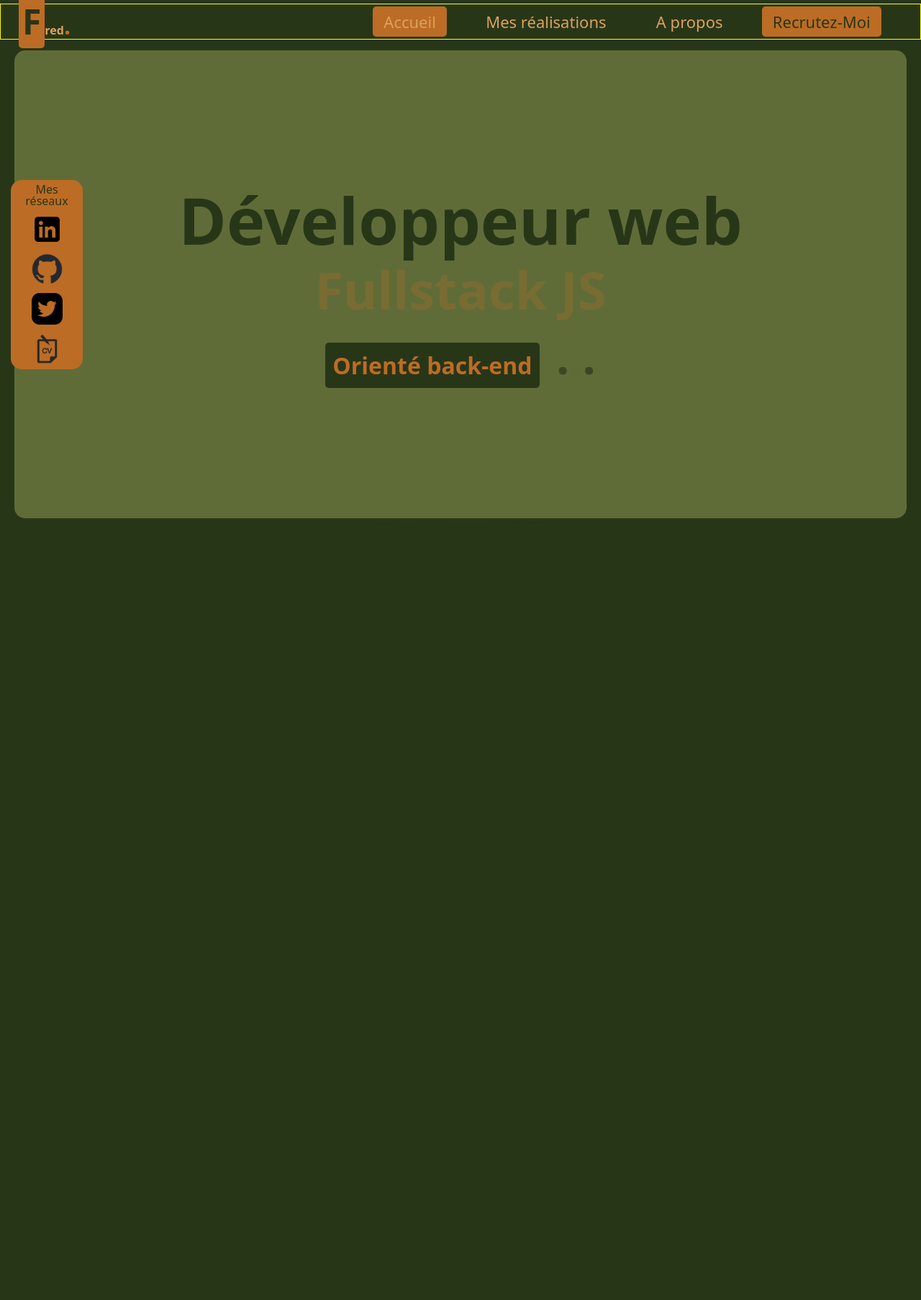
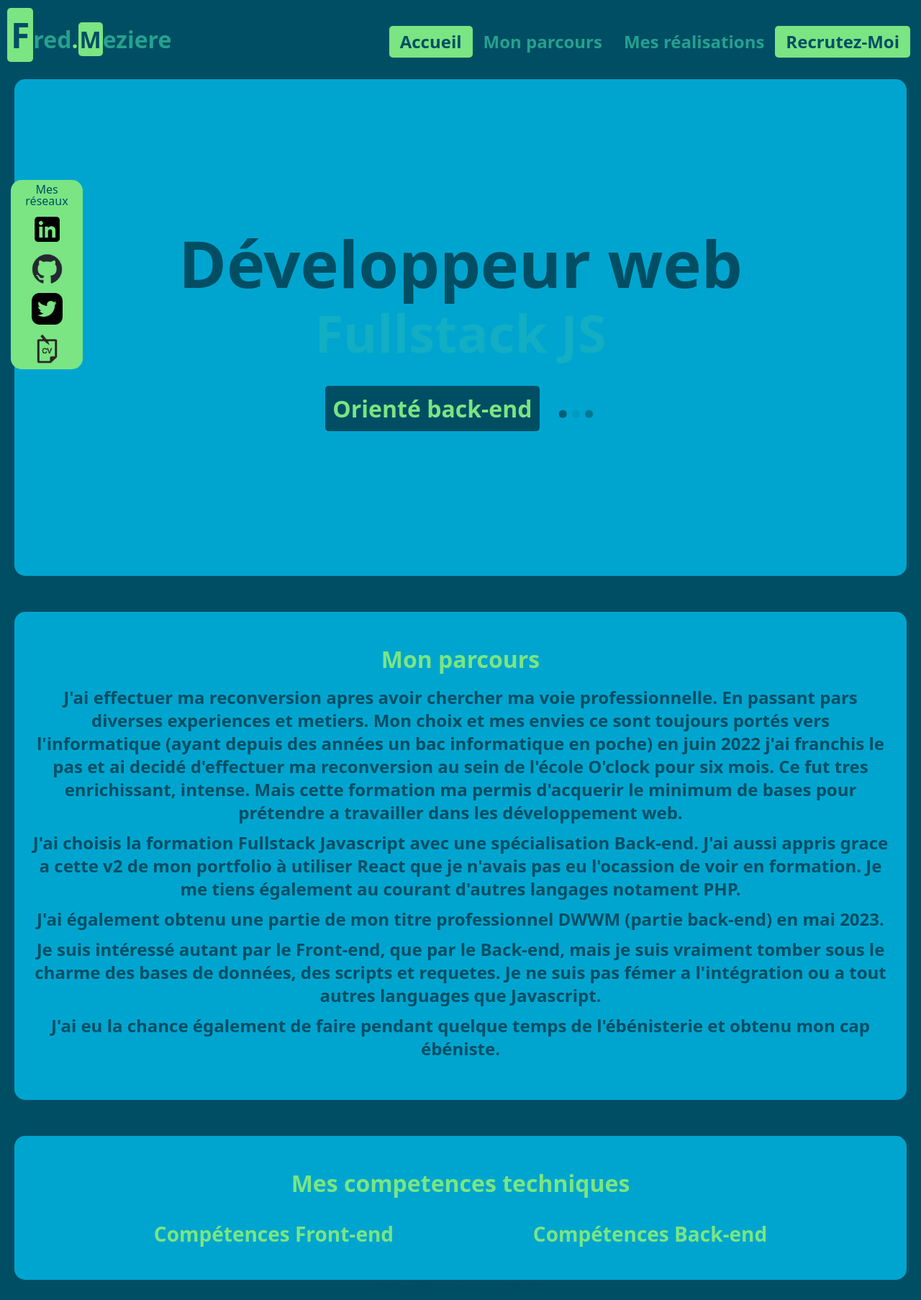
Before and after one commit to FredMeziere/ReactPortfolio, a React app: page / in a window 1280 px wide. Shown: the whole page at 72% size. Before the commit the page ends 800 px from the top, so only its background shows below. Built offline with nearby package versions, Linux system fonts and the light colour scheme.

Commit message:
Feat: Ajout des composants skills, ajout de css modifications diverses du css ajouts de divers css dans les vars

```diff
--- a/src/components/App/scrollbar.scss
+++ b/src/components/App/scrollbar.scss
@@ -5,11 +5,11 @@ body::-webkit-scrollbar {
   }
 
 body::-webkit-scrollbar-track {
-    background: rgb(30, 29, 49);
+  background-color: vars.$color1;
   }
 
 body::-webkit-scrollbar-thumb {
-    background-color: rgb(30, 29, 49);
+    background-color: vars.$color2;
     border-radius: 20px;
     border: 3px solid vars.$color5;
   }
--- a/src/components/Footer/styles.scss
+++ b/src/components/Footer/styles.scss
@@ -8,8 +8,4 @@
     color: vars.$color2;
     font-size: 24px;
 }
-
-&-socials {
-    border: 1px solid vars.$color2;
 }
-}
--- a/src/components/Header/index.js
+++ b/src/components/Header/index.js
@@ -6,14 +6,14 @@ function Header() {
       <div className="header-div">
         <a className="header-h1color" href="/main">
           <h1 className="header-h1">
-            <span className="header-h1span">F</span>red<span className="header-h1point">.</span>
+            <span className="header-h1span">F</span>red<span className="header-h1point">.</span><span className="header-h1spanm">M</span>eziere
           </h1>
         </a>
       </div>
       <div className="navbar">
         <p className="navbar-plink1"><a className="navbar-a1" href="/main">Accueil</a></p>
-        <p className="navbar-plink2-3"><a className="navbar-a2" href="/realisations">Mes réalisations</a></p>
-        <p className="navbar-plink2-3"><a className="navbar-a3" href="/apropos">A propos</a></p>
+        <p className="navbar-plink2-3"><a className="navbar-a2" href="/apropos">Mon parcours</a></p>
+        <p className="navbar-plink2-3"><a className="navbar-a3" href="/realisations">Mes réalisations</a></p>
         <p className="navbar-plink4"><a className="navbar-a4" href="/Recrutez-moi">Recrutez-Moi</a></p>
       </div>
     </div>
--- a/src/components/Header/styles.scss
+++ b/src/components/Header/styles.scss
@@ -2,23 +2,19 @@
 
 .header {
     width: 100%;
-    margin-top: 5px;
     display: flex;
     align-items: center;
     justify-content: space-between;
-    border: 1px solid yellow;
+    align-items: baseline;
+    margin-bottom: 30px;
 
-&-div {
+    &-div {
+        margin-top: 25px;
+    }
 
-}
-
-&-divh1 {
-    color: vars.$color5;
-
-}
 &-h1 {
-    margin-left: 15px;
     font-weight: bolder;
+    font-size: 32px;
 }
 
 &-h1color {
@@ -32,23 +28,34 @@
     padding: 5px;
     border-radius: 5px;
     margin-left: 10px;
+    margin-top: 10px;
 }
 
 &-h1point {
-
     color: vars.$color5;
     font-size: 32px;
     border-radius: 5px;
 }
+
+&-h1spanm {
+    background: vars.$color5;
+    color: vars.$color2;
+    font-size: 32px;
+    padding: 2px;
+    border-radius: 5px;
+}
 }
 
-/* -------------------------------- Partie Navbar ---------------------------
+/*
+-----------------------------------------------------------------------------
 
------------------------------------------------------------------------------ */
+                                Partie Navbar
+
+-----------------------------------------------------------------------------
+ */
 
 .navbar {
-    color: vars.$color4;
-    width: 100vh;
+    width: auto;
     display: flex;
     flex-direction: row;
     flex-wrap: wrap;
@@ -59,7 +66,7 @@
     padding-right: 15px;
     padding-top: 10px;
     padding-bottom: 10px;
-    font-size: 22px;
+    font-size: 24px;
     background-color: vars.$color5;
     color: vars.$color2;
     border-radius: 5px;
@@ -78,7 +85,7 @@
     padding-right: 15px;
     padding-top: 10px;
     padding-bottom: 10px;
-    font-size: 22px;
+    font-size: 24px;
 }
 
 &-plink4 {
@@ -87,29 +94,33 @@
     padding-right: 15px;
     padding-top: 10px;
     padding-bottom: 10px;
-    font-size: 22px;
+    font-size: 24px;
     background-color: vars.$color5;
     border-radius: 5px;
 }
 
 &-a1 {
-    color: vars.$color4;
+    color: vars.$color2;
     text-decoration: none;
+    font-weight: 700;
 }
 
 &-a2 {
     color: vars.$color4;
     text-decoration: none;
+    font-weight: 700;
 }
 
 &-a3 {
     color: vars.$color4;
     text-decoration: none;
+    font-weight: 700;
 }
 
 &-a4 {
     border-radius: 5px;
     color: vars.$color2;
+    font-weight: 700;
 }
 
 }
--- /dev/null
+++ b/src/components/Main/Contact/styles.scss
@@ -0,0 +1,95 @@
+.contactez-nous {
+    text-align: center;
+    width: 700px;
+    border: 2px solid white;
+    border-radius: 10px;
+    padding: 0 50px 0 50px;
+    margin: auto;
+    margin-top: 40px;
+  }
+  .linkedin__link {
+    text-decoration: none;
+    color: $primary-color;
+  }
+
+   h1 {
+    color: white;
+   }
+
+  .contactez-nous  h1 {
+    font-weight: 500;
+  }
+
+  .contactez-nous  p {
+    font-weight: 300;
+  }
+
+  form div {
+    width: 100%;
+    display: flex;
+    flex-direction: column;
+    min-height: 83px;
+    margin-top: 25px;
+  }
+
+  form div  label {
+    margin-bottom: 7px;
+    font-weight: 600;
+  }
+
+  form div  input, form div  select, form div  textarea {
+    background: linear-gradient(15deg, rgba(76,150,107,1) 0%, rgba(79,175,127,1) 100%);
+    border: none;
+    border-radius: 10px;
+    font-size: 16px;
+    font-weight: 500;
+    box-shadow: 0px 2px 2px 0px rgba(255, 255, 255, 0.25);
+    font-family: $font-family;
+  }
+
+  form div  input, form div  select {
+    height: 50px;
+    padding-left: 10px;
+  }
+
+  form div  textarea {
+    height: 150px;
+    padding: 15px 0px 0px 10px;
+  }
+
+  form div  input::placeholder, form div  textarea::placeholder {
+    color: rgb(0, 0, 0);
+  }
+
+  form div  select:invalid {
+    color: white;
+  }
+
+  form div  select option {
+    background: white;
+    color: $primary-color;
+  }
+
+  form div:last-child {
+    align-items:center;
+    margin-top: 20px;
+  }
+
+  form button {
+    width: 450px;
+    max-width: 500px;
+    height: 40px;
+    font-weight: 700;
+    font-size: 16px;
+    background: white;
+    border: rgba(48, 48, 48, 0.5) solid 1px;
+    border-radius: 5px;
+    box-shadow: 0px 4px 4px 0px rgba(255, 255, 255, 0.25);
+    color: $primary-color;
+    margin-top: 10px;
+  }
+
+  label {
+    color: white;
+    text-align: center;
+  }
--- a/src/components/Main/index.js
+++ b/src/components/Main/index.js
@@ -5,6 +5,7 @@ import './styles.scss';
 /* Import des composants */
 
 import Introduction from './Introduction';
+import Skills from './Skills';
 // import Presentation from './Presentation';
 // import Skills from './Skills';
 
@@ -12,6 +13,7 @@ function Main() {
   return (
     <div className="main">
       <Introduction />
+      <Skills />
     </div>
   );
 }
--- a/src/components/Main/introduction/styles.scss
+++ b/src/components/Main/introduction/styles.scss
@@ -8,13 +8,14 @@
     text-align: center;
     background-color: vars.$color1;
     margin-top: 15px;
-    padding-top: 190px;
-    padding-bottom: 190px;
+    padding-top: 210px;
+    padding-bottom: 210px;
     font-size: 90px;
     border-radius: 15px;
     margin-left: 20px;
     margin-right: 20px;
     font-weight: 900;
+    margin-bottom: 50px;
 }
 
 &-span1 {
--- a/src/components/Main/skills/index.js
+++ b/src/components/Main/skills/index.js
@@ -0,0 +1,50 @@
+import './styles.scss';
+
+function Skills() {
+  return (
+    <div className="skills">
+      <div className="skills-parcours">
+        <h1 className="skills-parcours-h1">Mon parcours</h1>
+        <br />
+        <p className="skills-parcours-p">
+          J'ai effectuer ma reconversion apres avoir chercher ma voie professionnelle.
+          En passant pars diverses experiences et metiers. Mon choix et mes envies ce sont toujours portés vers l'informatique
+          (ayant depuis des années un bac informatique en poche) en juin 2022 j'ai franchis le pas et ai decidé
+          d'effectuer ma reconversion au sein de l'école O'clock pour six mois. Ce fut tres enrichissant, intense.
+          Mais cette formation ma permis d'acquerir le minimum de bases pour prétendre a travailler dans les développement web.
+        </p>
+        <p className="skills-parcours-p">
+          J'ai choisis la formation Fullstack Javascript avec une spécialisation Back-end.
+          J'ai aussi appris grace a cette v2 de mon portfolio à utiliser React que je n'avais pas eu l'ocassion de voir en formation.
+          Je me tiens également au courant d'autres langages notament PHP.
+        </p>
+        <p className="skills-parcours-p">
+          J'ai également obtenu une partie de mon titre professionnel DWWM (partie back-end) en mai 2023.
+        </p>
+        <p className="skills-parcours-p">
+          Je suis intéressé autant par le Front-end, que par le Back-end, mais je suis vraiment tomber sous le charme des bases de données, des scripts et requetes.
+          Je ne suis pas fémer a l'intégration ou a tout autres languages que Javascript.
+        </p>
+
+        <p className="skills-parcours-p">
+          J'ai eu la chance également de faire pendant quelque temps de l'ébénisterie et obtenu mon cap ébéniste.
+        </p>
+      </div>
+      <div className="skills-competences">
+        <h2 className="skills-competences-h1">
+          Mes competences techniques
+        </h2>
+        <div className="skills-competences-frontback">
+          <div className="skills-competences-front">
+            <h3 className="skills-competences-h3">Compétences Front-end</h3>
+          </div>
+          <div className="skills-competences-back">
+            <h3 className="skills-competences-h3">Compétences Back-end</h3>
+          </div>
+        </div>
+      </div>
+    </div>
+  );
+}
+
+export default Skills;
--- a/src/components/Main/skills/styles.scss
+++ b/src/components/Main/skills/styles.scss
@@ -0,0 +1,83 @@
+@use "src/styles/vars";
+
+/*
+---------------------------------------------------------
+
+        Partie Skills
+
+---------------------------------------------------------
+*/
+
+.skills {
+
+&-parcours {
+    color: vars.$color2;
+    text-align: center;
+    background-color: vars.$color1;
+    margin-top: 15px;
+    padding-top: 50px;
+    padding-bottom: 50px;
+    border-radius: 15px;
+    margin-left: 20px;
+    margin-right: 20px;
+    margin-bottom: 50px;
+    font-weight: 900;
+}
+&-parcours-h1 {
+    font-size: vars.$fontsize32;
+    color: vars.$color5;
+}
+
+&-parcours-p {
+    padding: 5px;
+    font-size: vars.$fontsize24;
+    line-height: 2rem;
+    text-align: center;
+    margin-left: 20px;
+    margin-right: 20px;
+}
+
+
+/*
+---------------------------------------------------------
+
+        Partie Competences
+
+---------------------------------------------------------
+*/
+
+    &-competences {
+        color: vars.$color2;
+        text-align: center;
+        background-color: vars.$color1;
+        margin-top: 15px;
+        padding-top: 50px;
+        padding-bottom: 50px;
+        border-radius: 15px;
+        margin-left: 20px;
+        margin-right: 20px;
+        font-weight: 900;
+    }
+
+    &-competences-h1 {
+        font-size: vars.$fontsize32;
+        color: vars.$color5;
+    }
+
+    &-competences-frontback {
+        display: flex;
+        flex-direction: row;
+        justify-content: space-evenly;
+        margin-top: 40px;
+    }
+
+    &-competences-h3 {
+        color: vars.$color5;
+        font-size: 28px;
+    }
+
+    &-competences-p {
+        margin: 20px;
+        font-size: 28px;
+    }
+    }
--- a/src/styles/_vars.scss
+++ b/src/styles/_vars.scss
@@ -1,6 +1,8 @@
-$color1: #606C38;
-$color2: #283618;
-$color3: #FEFAE0;
-$color4: #DDA15E;
-$color5: #BC6C25;
+$color1: #00A5CF;
+$color2: #004E64;
+$color3: #9FFFCB;
+$color4: #25A18E;
+$color5: #7AE582;
 $font-family: 'Noto Sans', sans-serif;
+$fontsize24: 24px;
+$fontsize32: 32px;
```
Also changed, not shown: src/components/Footer/index.js (+0 -10 lines), src/components/Main/Contact/index.js (added, +28 -0 lines).
